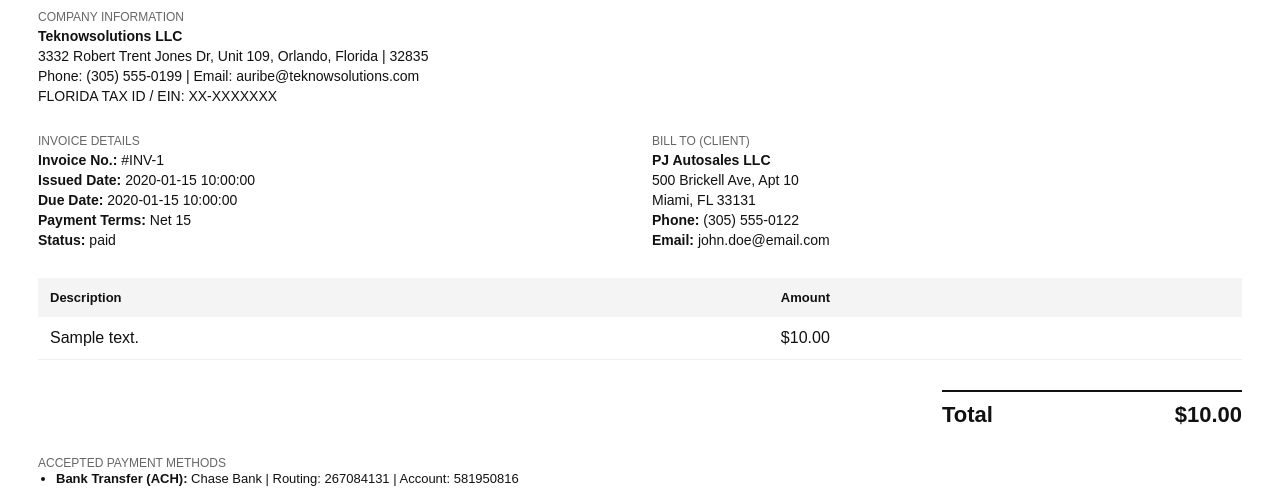
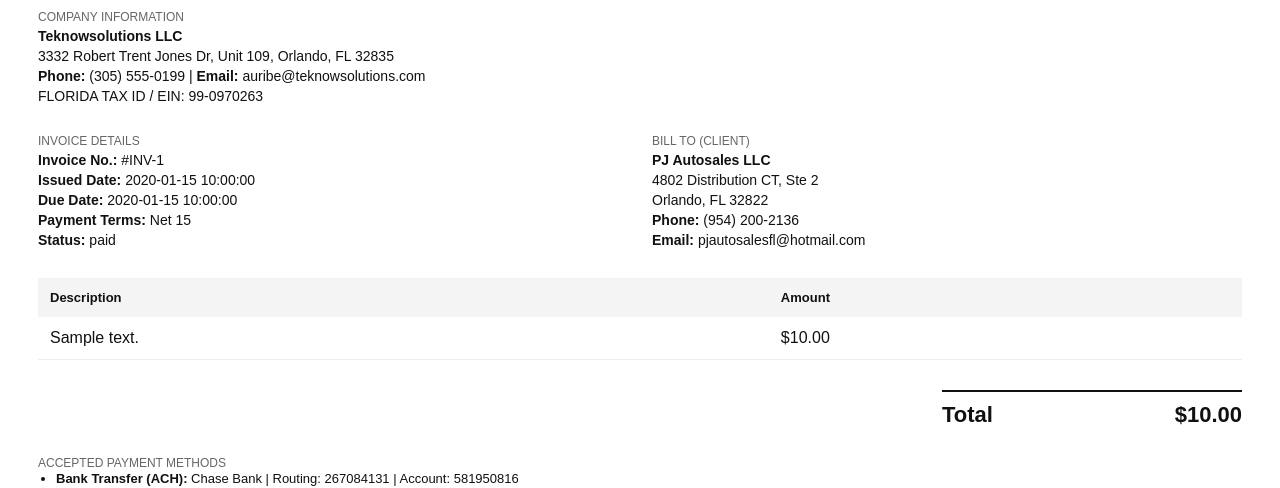
Before and after one commit to auribem84/tksolutions-webapp-backend, a Python web app: template app/templates/invoice.html in a window 1280 px wide. Shown: the part 135-623 px from the top of the page. Run offline with Jinja, Linux system fonts and the light colour scheme; the template is opened without the code that fills it: most values are stand-ins (such as "Sample title", 1, 10 or a date in 2020); grey boxes marked "Sample" are stand-in pictures.

Commit message:
formatting invoice8

```diff
--- a/app/services/invoice_pdf.py
+++ b/app/services/invoice_pdf.py
@@ -17,7 +17,7 @@ templates = Environment(
 def serialize_invoice(invoice):
     return {
         "id": str(invoice.id),
-        "short_id": str(invoice.id).replace("-", "")[:8].upper(),
+        "short_id": str(invoice.id).replace("-", "")[-6:].upper(),
 
         "amount": float(invoice.amount or 0),
         "description": invoice.description or "",
--- a/app/templates/invoice.html
+++ b/app/templates/invoice.html
@@ -94,12 +94,6 @@
       margin-bottom: 20px;
     }
 
-    .company-grid {
-      display: grid;
-      grid-template-columns: 1fr 1fr;
-      gap: 20px;
-    }
-
     .payment-list {
       margin: 0;
       padding-left: 18px;
@@ -150,15 +144,15 @@
       </div>
 
       <div class="value">
-        3332 Robert Trent Jones Dr, Unit 109, Orlando, Florida | 32835
+        3332 Robert Trent Jones Dr, Unit 109, Orlando, FL 32835
       </div>
 
       <div class="value">
-        Phone: (305) 555-0199 | Email: auribe@teknowsolutions.com
+        <strong>Phone:</strong> (305) 555-0199 | <strong>Email:</strong> auribe@teknowsolutions.com
       </div>
 
       <div class="value">
-        FLORIDA TAX ID / EIN: XX-XXXXXXX
+        FLORIDA TAX ID / EIN: 99-0970263
       </div>
 
     </div>
@@ -218,19 +212,19 @@
           </div>
 
           <div class="value">
-            500 Brickell Ave, Apt 10
+            4802 Distribution CT, Ste 2
           </div>
 
           <div class="value">
-            Miami, FL 33131
+            Orlando, FL 32822
           </div>
 
           <div class="value">
-            <strong>Phone:</strong> (305) 555-0122
+            <strong>Phone:</strong> (954) 200-2136
           </div>
 
           <div class="value">
-            <strong>Email:</strong> john.doe@email.com
+            <strong>Email:</strong> pjautosalesfl@hotmail.com
           </div>
 
         </div>
```
